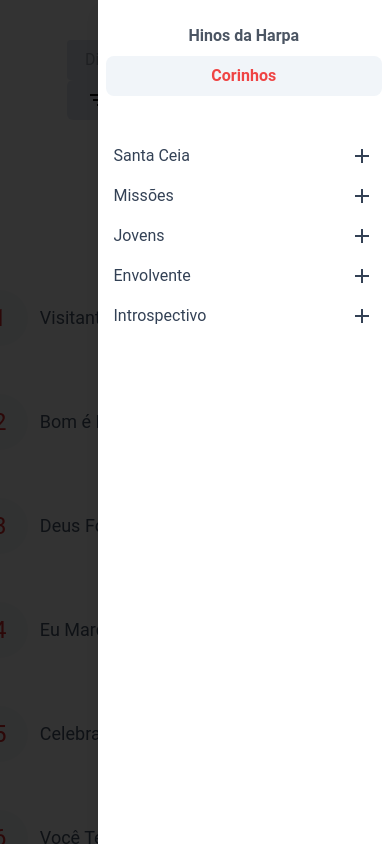
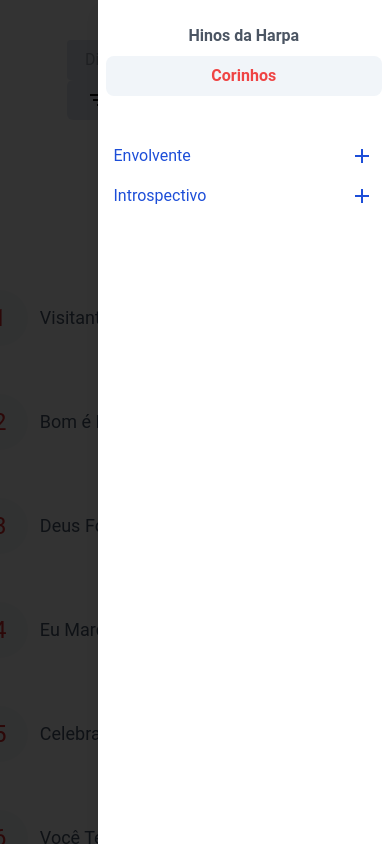
Before and after one commit to thiago-silva-santos/gospeltune, a Nuxt app: page /corinhos in a window 390 px wide. Both pictures are taken after a click on the button "filter_list". Shown: the top 844 px of the page. Built offline with nearby package versions, Linux system fonts and the light colour scheme.

Commit message:
Ajuste no overflow quando filtros está  aberto em mobile e lógica dos filtros

```diff
--- a/components/CifraSection/index.vue
+++ b/components/CifraSection/index.vue
@@ -1,5 +1,5 @@
 <template>
-  <div class="main_page_container">
+  <div class="page_container">
     <div class="input_search_container relative min-w-[280px] md:w-[300px] lg:-w[350px] max-w-[400px] gap-2 flex">
       <input-search @search="onSearch"></input-search>
       <button class="button_filters" @click="show">
@@ -46,9 +46,9 @@ export default {
   watch: {
     showFilters(value) {
       if (value) {
-        document.body.style.overflowY = 'hidden'
+        document.body.style.overflow = 'hidden'
       } if(!value) {
-        document.body.style.overflowY = 'auto'
+        document.body.style.overflow = 'auto'
       }
     }
   },
@@ -57,7 +57,7 @@ export default {
 
 </script>
 <style lang="css" scoped>
-.main_page_container {
+.page_container {
   @apply container p-10 m-auto flex flex-col justify-center items-center gap-10;
 }
 
@@ -135,7 +135,7 @@ h1 {
 }
 
 @media (max-width: 420px) {
-  .main_page_container {
+  .page_container {
     @apply py-10 px-4;
   }
 }
--- a/components/SelectCategory.vue
+++ b/components/SelectCategory.vue
@@ -8,9 +8,8 @@
         </div>
         <div class="flex flex-col">
             <div class="flex flex-col gap-2 w-full p-2">
-                <div :class="['option', { 'option_active': selectedFilters.includes(categoria) }]" v-for="categoria in filters"
-                    :key="categoria" type="checkbox" :value="categoria" :name="categoria" @click="selecionarCategoria(categoria)">
-
+                <div  :class="['option', { 'option_active': selectedFilters.includes(categoria), 'option_music_feeling': !cifraTypes.includes(categoria) }]" v-for="categoria in usableFilters"
+                    :key="categoria" @click="selecionarCategoria(categoria)">
                     {{ categoria }}
                     <span v-if="selectedFilters.includes(categoria)" class="material-symbols-outlined text-red-500">
                         remove
@@ -34,11 +33,18 @@ import { mapState } from 'pinia';
 export default {
     data() {
         return {
-            categoriasSelecionadas: []
+            cifraTypes: ["Santa Ceia", "Jovens", "Missões"]
         };
     },
     computed: {
         ...mapState(useFilterStore, ['filters', 'selectedFilters']),
+        usableFilters(){
+            if(this.$route.path == '/corinhos') {
+                return this.filters.filter(item => !this.cifraTypes.includes(item));
+            } else {
+                return this.filters
+            }
+        }
     },
     methods: {
 
@@ -69,6 +75,9 @@ a.router-link-active {
 .option_active {
     @apply bg-slate-100
 }
+.option_music_feeling {
+    @apply text-blue-700
+}
 
 @media (min-width: 420px) {
   .option:hover {
--- a/middleware/setup.global.ts
+++ b/middleware/setup.global.ts
@@ -1,5 +1,7 @@
 import { useSearchStore } from '~~/stores/search';
+import { useFilterStore } from '~~/stores/filters';
 
 export default defineNuxtRouteMiddleware((to, from) => {
      useSearchStore().updateSearch()
+     useFilterStore().clearSelectedFilters()
 })
--- a/nuxt.config.ts
+++ b/nuxt.config.ts
@@ -9,7 +9,7 @@ export default defineNuxtConfig({
       },
       meta: [
         { charset: 'utf-8' },
-        { name: 'viewport', content: 'width=device-width, initial-scale=1' },
+        { name: 'viewport', content: 'width=device-width, minimum-scale=1.0' },
         { name: 'description', content: 'Site de Cifras' },
         { hid: 'description', name: 'description', content: '' },
         { name: 'format-detection', content: 'telephone=no' }
--- a/pages/corinhos.vue
+++ b/pages/corinhos.vue
@@ -1,5 +1,4 @@
 <template>
-  <div>
        <CifraSection>
             <template v-slot:section>
                  <template v-if="searchCorinhosResults.length == 0">
@@ -16,7 +15,6 @@
                  </template>
             </template>
        </CifraSection>
-  </div>
 </template>
 <script>
 import corinhos from '../assets/corinhos.json'
--- a/pages/index.vue
+++ b/pages/index.vue
@@ -1,5 +1,4 @@
 <template>
-     <div>
           <CifraSection>
                <template v-slot:section>
                     <template v-if="searchHinosResults.length == 0">
@@ -15,7 +14,6 @@
                     </template>
                </template>
           </CifraSection>
-     </div>
 </template>
 <script>
 import hinos from '../assets/hinos-harpa-crista.json'
--- a/stores/filters.js
+++ b/stores/filters.js
@@ -8,16 +8,21 @@ export const useFilterStore = defineStore('filters', {
   actions: {
     updateSelectedFilters(payload) {
       if (!this.selectedFilters.includes(payload)) {
+        const filterType = payload.includes("Santa Ceia") || payload.includes("Missões") || payload.includes("Jovens") ? ["Santa Ceia", "Missões", "Jovens"] : ["Envolvente", "Introspectivo"];
+        this.selectedFilters = this.selectedFilters.filter(item => !filterType.includes(item));
         this.selectedFilters.push(payload)
-      }
-      else {
+      } else {
         this.selectedFilters = this.selectedFilters.filter(item => item !== payload)
       }
+
     },
-    show(){
+    clearSelectedFilters() {
+      this.selectedFilters = []
+    },
+    show() {
       this.showFilters = true
     },
-    hide(){
+    hide() {
       this.showFilters = false
     }
   },
```
